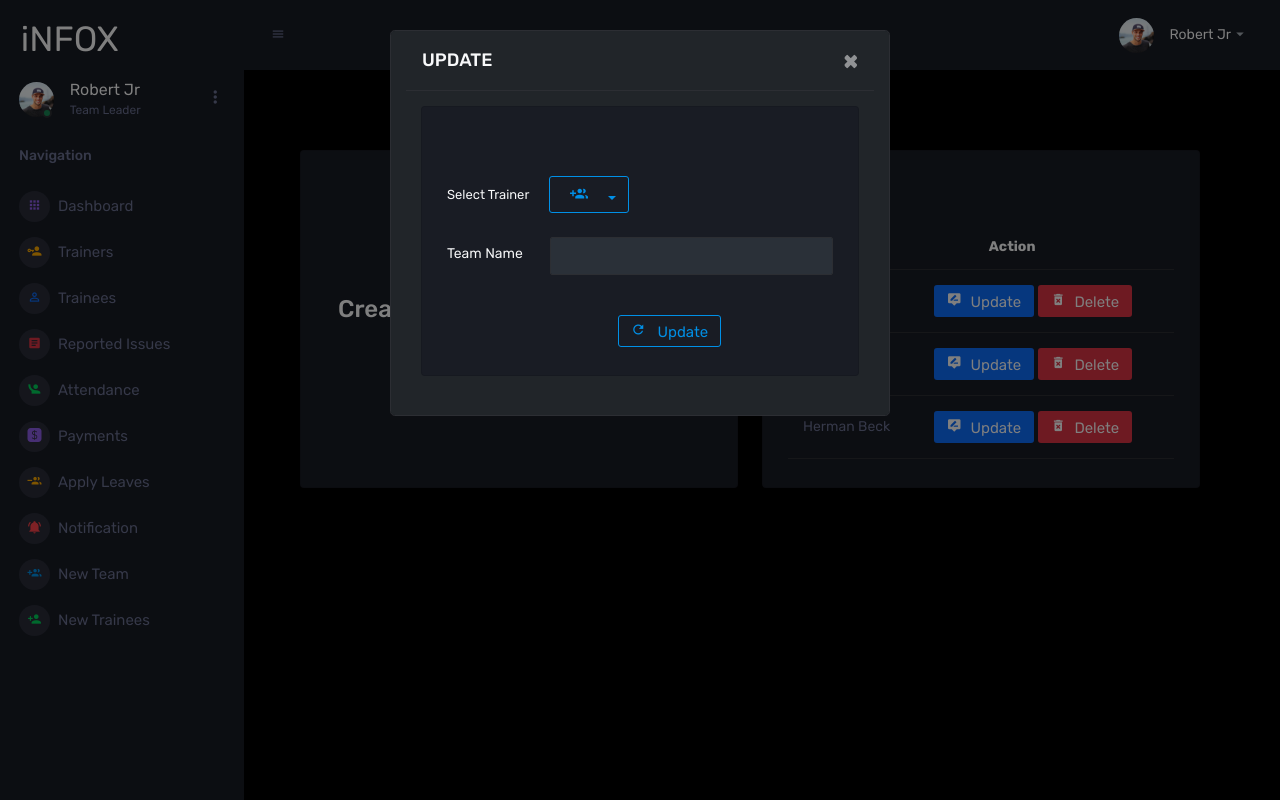
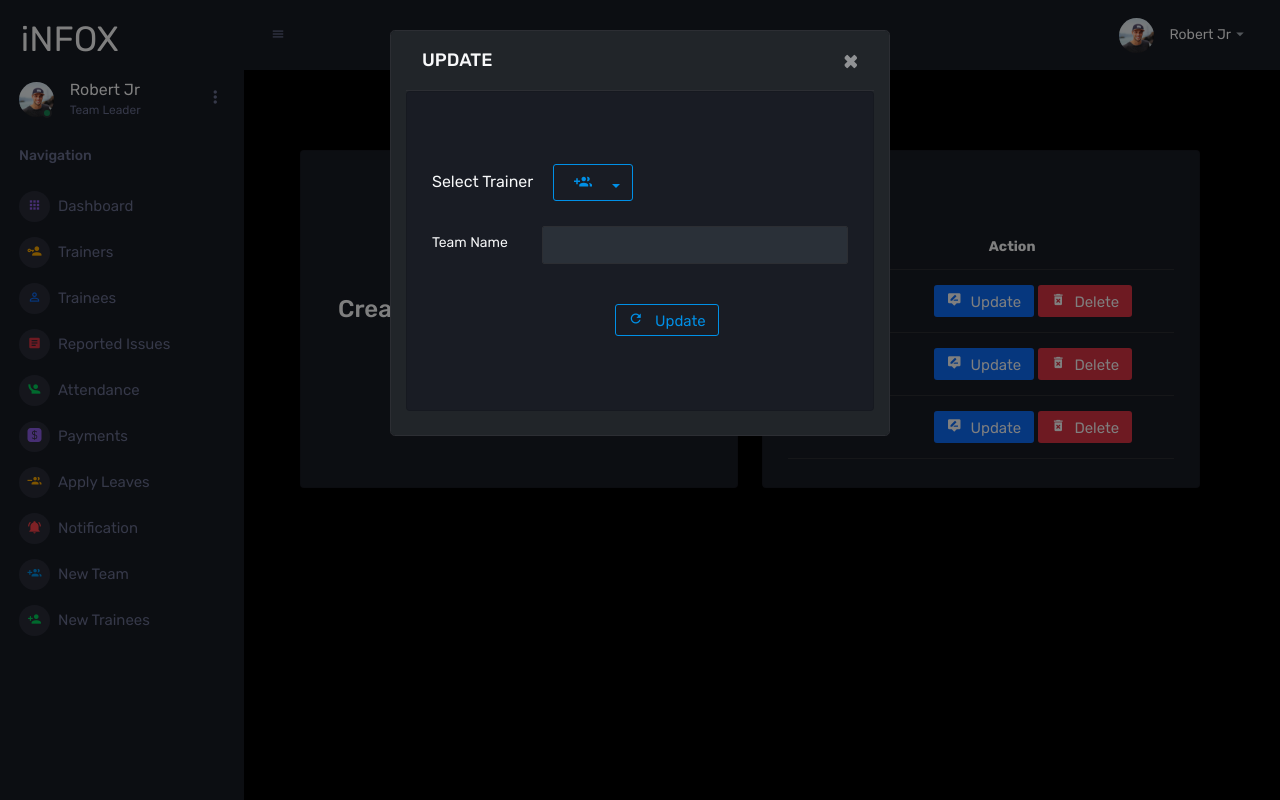
Before and after one commit to fuadsanin/trainer-project, a Django app: page /app/new_team in a window 1280 px wide, after a click on "Update". Run offline with Django 3.2, Linux system fonts and the light colour scheme; some libraries are stand-ins or nearby versions.

Commit message:
05/02/2022

```diff
--- a/templates/new_team.html
+++ b/templates/new_team.html
@@ -112,59 +112,58 @@
                 </div>
 
                 <!-- Modal body -->
-                <div class="modal-body">
 
-                    <div class="row">
-                        <div class="col-12 grid-margin stretch-card">
-                            <div class="card">
-                                <div class="card-body ">
-                                    <div class="dropdown ">
-                                        <label style=" margin-top: 50px;font-size: 13px;">Select Trainer</label
+                <div class="row">
+                    <div class="col-12 grid-margin stretch-card">
+                        <div class="card" style="height: 320px">
+                            <div class="card-body">
+                                <div class="dropdown">
+                                    <label style="font: size 14px;; margin-top: 50px">Select Trainer</label
                             >&nbsp;&nbsp;&nbsp;&nbsp;
                             <button
-                              class="btn btn-outline-primary dropdown-toggle pt-2 "
-                              type="button "
-                              id="dropdownMenuIconButton2 "
-                              data-bs-toggle="dropdown "
-                              aria-haspopup="true "
-                              aria-expanded="false "
+                              class="btn btn-outline-primary dropdown-toggle pt-2"
+                              type="button"
+                              id="dropdownMenuIconButton2"
+                              data-bs-toggle="dropdown"
+                              aria-haspopup="true"
+                              aria-expanded="false"
                             >
-                              <i class="mdi mdi-account-multiple-plus p-2 " style="font-size: larger; "></i>
+                              <i class="mdi mdi-account-multiple-plus p-2" style="font-size: larger;"></i>
                             </button>
                             <div
                               class="dropdown-menu "
-                              aria-labelledby="dropdownMenuIconButton2" style="margin-left: 2px;"
+                              aria-labelledby="dropdownMenuIconButton2"
                             >
-                              <h6 class="dropdown-header ">Trainers</h6>
-                              <a class="dropdown-item " href="# ">trainer1</a>
-                              <a class="dropdown-item " href="# ">trainer2</a>
-                              <a class="dropdown-item " href="# ">trainer3</a>
+                              <h6 class="dropdown-header">Trainers</h6>
+                              <a class="dropdown-item" href="#">trainer1</a>
+                              <a class="dropdown-item" href="#">trainer2</a>
+                              <a class="dropdown-item" href="#">trainer3</a>
                             </div>
                           </div>
                           <br />
-                          <div class="form-group row ">
-                            <label for="exampleInputUsername2 " class="col-sm-3 col-form-label"style="font-size:14px;"
+                          <div class="form-group row">
+                            <label for="exampleInputUsername2" class="col-sm-3 col-form-label"
                               >Team Name</label
                             >
-                            <div class="col-sm-9 ">
+                            <div class="col-sm-9">
                               <input
-                                type="text "
-                                class="form-control "
-                                id="exampleInputUsername2 "
-                                placeholder=" "
+                                type="text"
+                                class="form-control"
+                                id="exampleInputUsername2"
+                                placeholder=""
                               />
                             </div>
                           </div>
-                          <br />
-                          <div class="row ">
-                            <div class="col-sm-5 "></div>
-                            <div class="col-sm-7 " class="pull-right ">
-                             <a href="/app/new_team "><button
-                                type="Submit "
-                                class="btn btn-outline-primary btn-icon-text "
-                                > <i class="mdi mdi-refresh btn-icon-prepend "></i>
+                          <br/>
+                          <div class="row">
+                            <div class="col-sm-5"></div>
+                            <div class="col-sm-7" class="pull-right">
+                              <button
+                                type="Submit"
+                                class="btn btn-outline-primary btn-icon-text"
+                                onclick="redirect()"> <i class="mdi mdi-refresh btn-icon-prepend"></i>
                                 Update
-                              </button></a>
+                              </button>
                             </div>
                           </div>
 
@@ -176,6 +175,7 @@
 
 
 
+
         </div>
     </div>
 </div>
```
